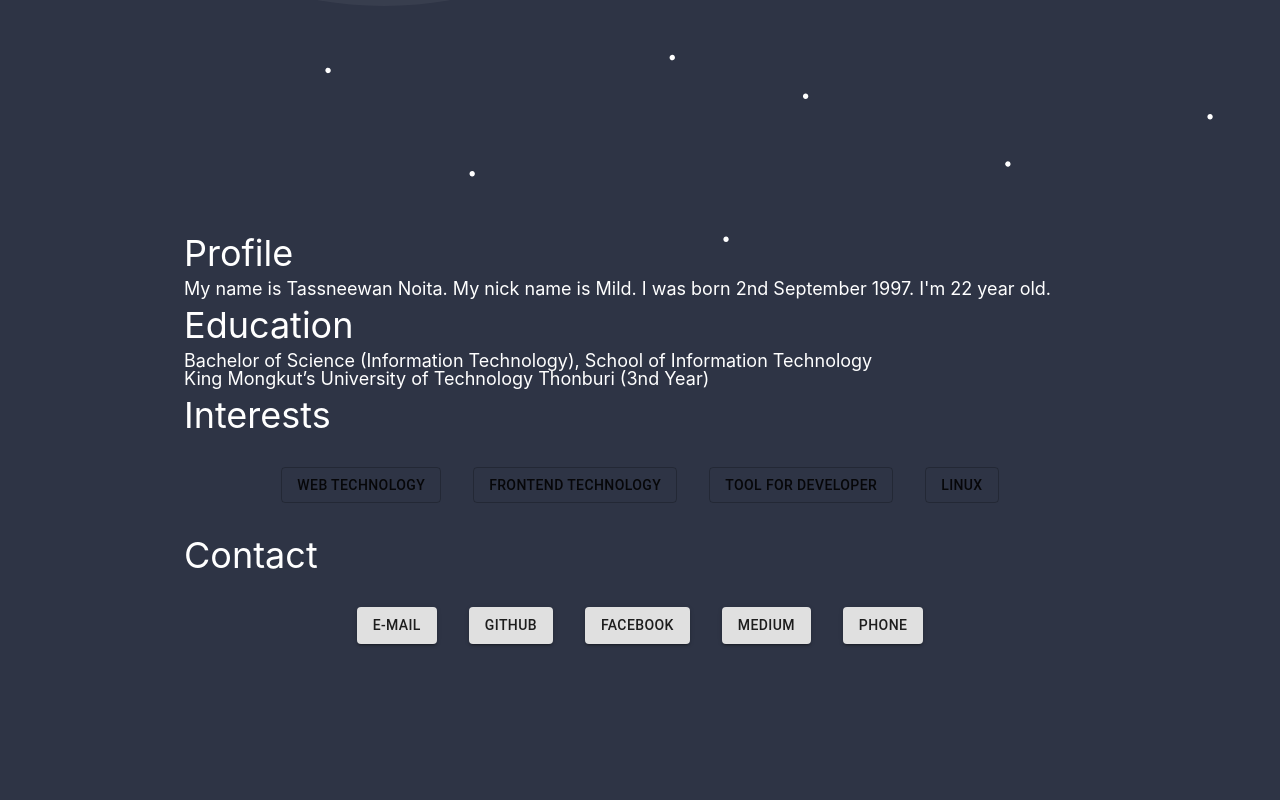
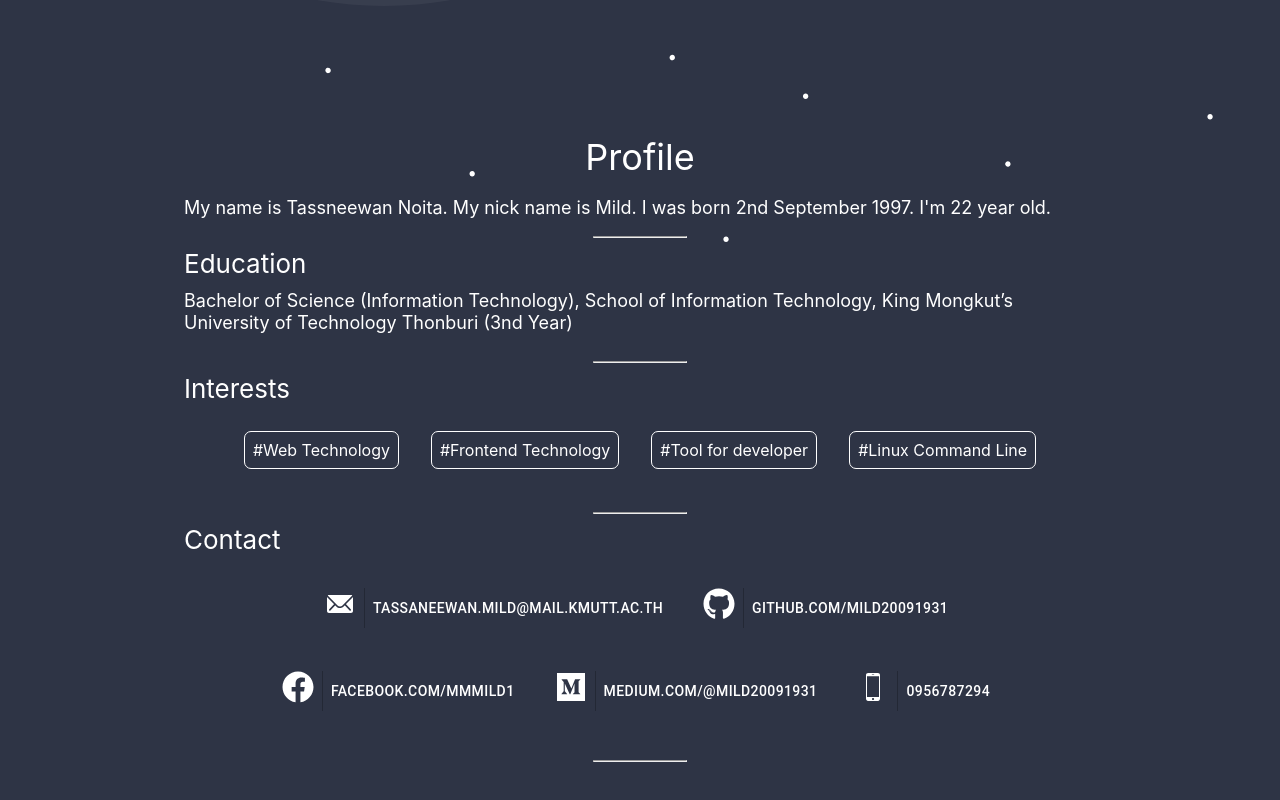
Before and after one commit to mild20091931/mild-portfolio, a React (Create React App) app: page / in a window 1280 px wide. Shown: the part 762-1562 px from the top of the page. Built offline with nearby package versions, Linux system fonts and the light colour scheme.

Commit message:
[Update] edit style

```diff
--- a/src/component/Core/Text.js
+++ b/src/component/Core/Text.js
@@ -12,16 +12,18 @@ export const Hello = styled.p`
 export const Title = styled.p`
   font-size: ${fontsize.title};
   color: ${color.font};
-  line-height:0px;
-`
+  line-height:${props => props.lineHeight || '0px'};
+  text-align: ${props => props.textAlign || ''};
+  /* text-align: center; */
+  `
 export const Header = styled.p`
   font-size: ${fontsize.header};
   color: ${color.font};
   line-height:0px;
-`
+  `
 
 export const Subtitle = styled.p`
   font-size: ${fontsize.subtitle};
   color: ${color.font};
-  line-height:0px;
+  line-height:${props => props.lineHeight || '0px'};
 `
--- a/src/component/Profile/index.js
+++ b/src/component/Profile/index.js
@@ -1,64 +1,95 @@
 import React, { Component } from 'react';
 import styled from 'styled-components';
 import { Header,Title,Subtitle } from '../Core/Text';
-import { Grid,Container,Button, Box } from '@material-ui/core'
+import { Grid,ButtonGroup,Container,Button, Box } from '@material-ui/core'
+import { FaGithub,FaFacebook,FaMedium } from "react-icons/fa";
+import { IoIosMail,IoIosPhonePortrait } from "react-icons/io";
 
 const contact = [
-  {icon : "e-mail",text : "tassaneewan.mild@mail.kmutt.ac.th" ,link: "https://github.com/mild20091931"},
-  {icon : "github",text : "github.com/mild20091931" ,link: "https://github.com/mild20091931"},
-  {icon : "facebook",text: "facebook.com/mmmild1",link: "https://www.facebook.com/mmmild1"},
-  {icon : "medium",text : "medium.com/@mild20091931",link: "https://medium.com/@mild20091931"},
-  {icon : "phone",text: "0956787294",link: "-"},
+  {icon : IoIosMail,text : "tassaneewan.mild@mail.kmutt.ac.th" ,link: "https://github.com/mild20091931"},
+  {icon : FaGithub ,text : "github.com/mild20091931" ,link: "https://github.com/mild20091931"},
+  {icon : FaFacebook,text: "facebook.com/mmmild1",link: "https://www.facebook.com/mmmild1"},
+  {icon : FaMedium,text : "medium.com/@mild20091931",link: "https://medium.com/@mild20091931"},
+  {icon : IoIosPhonePortrait,text: "0956787294",link: "-"},
 ]
 
 const interests = [
-  { text: "Web Technology" },
-  { text: "Frontend Technology" },
-  { text: "Tool for developer" },
-  { text: "linux" },
+  { text: "#Web Technology" },
+  { text: "#Frontend Technology" },
+  { text: "#Tool for developer" },
+  { text: "#Linux Command Line" },
 ]
+
+const TextIcon = styled.h1`
+  color: #fff;
+`
+
+const BtnGroup = styled(ButtonGroup)`
+  .MuiButton-root{
+    color: #fff;
+  }
+`
+const Btn = styled.div`
+  color: #fff;
+  border: 1px solid #fff;
+  padding: 0.5em;
+  border-radius: 7px;
+`
+
+const Hr = styled.hr`
+  width: 10%;
+  background-color: #fff;
+  margin-top: 3%;
+`
 class index extends Component {
   render() {
     return (
     <React.Fragment>
       <Container maxWidth="md">
+        <Grid item md="12" justify="center">
+            <Title textAlign='center' lineHeight='30px'>Profile</Title>
+            <Subtitle>My name is Tassneewan Noita. My nick name is Mild. I was born 2nd September 1997. I'm 22 year old.</Subtitle>
+        </Grid>
+        <Hr/>
         <Grid item md="12">
-          <Title>Profile</Title>
-          <Subtitle>My name is Tassneewan Noita. My nick name is Mild. I was born 2nd September 1997. I'm 22 year old.</Subtitle>
+            <Header lineHeight='10px'>Education</Header>
+            <Subtitle lineHeight='22px'>Bachelor of Science (Information Technology), School of Information Technology, King Mongkut’s University of Technology Thonburi (3nd Year)</Subtitle>
         </Grid>
+        <Hr/>
         <Grid item md="12">
-          <Title>Education</Title>
-          <Subtitle>Bachelor of Science (Information Technology), School of Information Technology</Subtitle>
-          <Subtitle>King Mongkut’s University of Technology Thonburi (3nd Year)</Subtitle>
-        </Grid>
-        <Grid>
-          <Title>Interests</Title>
+          <Header>Interests</Header>
           <Grid container direction="row" justify="center" item md="12">
           {interests.map((data,i) => {
-            console.log(data.text)
             return(
               <Box m={2} key={i}>
-                <Button variant="outlined" color="white">
+                <Btn>
                   {data.text}
-                </Button>
+                </Btn>
               </Box>
             )
           })}
           </Grid>
         </Grid>
-        <Grid>
-          <Title>Contact</Title>
+        <Hr/>
+        <Grid item md="12">
+          <Header>Contact</Header>
           <Grid container direction="row" justify="center" item md="12">
           {contact.map((data,i) => {
             return (
-            <Box m={2} key={i}>
-              <Button variant="contained" size="medium" >
-                {data.icon}
-              </Button>
-             </Box>
+            <Box mr={2} ml={2} key={i}>
+            <Grid item justify="center">
+            <BtnGroup variant="text" size="medium" aria-label="medium contained button group" >
+              <TextIcon>
+                <data.icon/>
+              </TextIcon>
+              <Button>{data.text}</Button>
+            </BtnGroup>
+            </Grid>
+            </Box>
             )
           })}
           </Grid>
+        <Hr/>
         </Grid>
       </Container>
     </React.Fragment>
```
